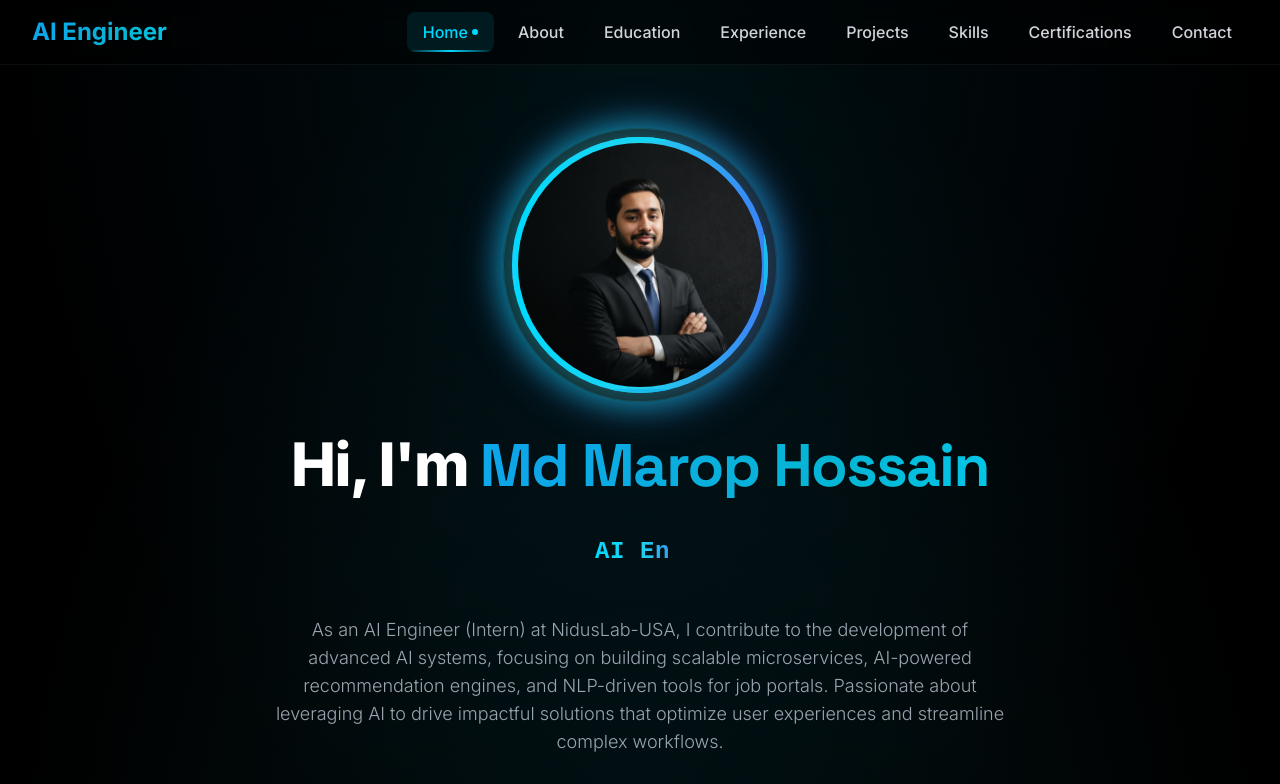
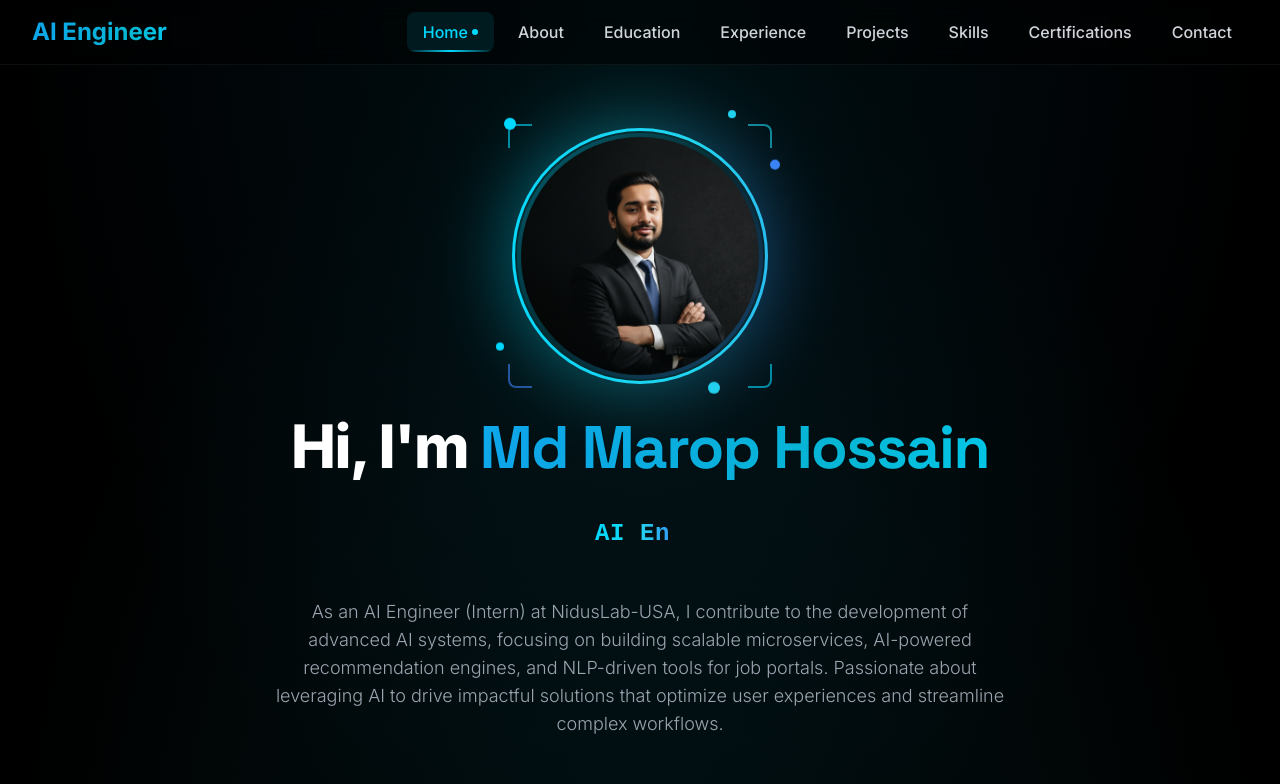
Before and after one commit to md-marop-hossain/md-marop-hossain.github.io, a React (Vite) app: page / in a window 1280 px wide. Shown: the top 784 px of the page. Built offline with nearby package versions, Linux system fonts and the light colour scheme.

Commit message:
redesign profile

```diff
--- a/src/App.jsx
+++ b/src/App.jsx
@@ -695,18 +695,96 @@ function App() {
         >
           <div className="max-w-7xl mx-auto text-center">
             <div className="flex justify-center mb-6 sm:mb-8">
-              <div className="glass-morphism-strong p-2 rounded-full animate-glow">
-                <div className="relative">
-                  <div className="absolute inset-0 bg-gradient-to-r from-primary via-cyan-400 to-blue-500 rounded-full blur-xl opacity-60 animate-pulse-slow"></div>
-                  <img
-                    src="/profile.jpg"
-                    alt="Profile"
-                    className="w-40 h-40 sm:w-48 sm:h-48 md:w-56 md:h-56 lg:w-64 lg:h-64 rounded-full object-cover border-4 border-transparent bg-gradient-to-r from-primary via-cyan-400 to-blue-500 p-[2px] relative z-10"
-                    style={{
-                      borderImage:
-                        "linear-gradient(135deg, #00D9FF, #22D3EE, #0EA5E9) 1",
-                    }}
-                  />
+              <div className="relative group cursor-pointer">
+                {/* Outer rotating ring */}
+                <div className="absolute inset-0 rounded-full">
+                  <svg
+                    className="w-full h-full animate-spin-slow"
+                    style={{ animationDuration: "20s" }}
+                    viewBox="0 0 200 200"
+                  >
+                    <circle
+                      cx="100"
+                      cy="100"
+                      r="95"
+                      fill="none"
+                      stroke="url(#gradient-ring)"
+                      strokeWidth="2"
+                      strokeDasharray="10,5"
+                      opacity="0.3"
+                    />
+                    <defs>
+                      <linearGradient
+                        id="gradient-ring"
+                        x1="0%"
+                        y1="0%"
+                        x2="100%"
+                        y2="100%"
+                      >
+                        <stop offset="0%" stopColor="#00D9FF" />
+                        <stop offset="50%" stopColor="#0EA5E9" />
+                        <stop offset="100%" stopColor="#06B6D4" />
+                      </linearGradient>
+                    </defs>
+                  </svg>
+                </div>
+
+                {/* Floating particles around image */}
+                <div
+                  className="absolute -top-2 -left-2 w-3 h-3 bg-primary rounded-full animate-bounce"
+                  style={{ animationDelay: "0s", animationDuration: "3s" }}
+                ></div>
+                <div
+                  className="absolute -top-4 right-8 w-2 h-2 bg-cyan-400 rounded-full animate-bounce"
+                  style={{ animationDelay: "0.5s", animationDuration: "3.5s" }}
+                ></div>
+                <div
+                  className="absolute top-8 -right-3 w-2.5 h-2.5 bg-blue-500 rounded-full animate-bounce"
+                  style={{ animationDelay: "1s", animationDuration: "4s" }}
+                ></div>
+                <div
+                  className="absolute bottom-8 -left-4 w-2 h-2 bg-primary rounded-full animate-bounce"
+                  style={{ animationDelay: "1.5s", animationDuration: "3.2s" }}
+                ></div>
+                <div
+                  className="absolute -bottom-3 right-12 w-3 h-3 bg-cyan-400 rounded-full animate-bounce"
+                  style={{ animationDelay: "2s", animationDuration: "3.8s" }}
+                ></div>
+
+                {/* Hexagonal container */}
+                <div className="relative w-40 h-40 sm:w-48 sm:h-48 md:w-56 md:h-56 lg:w-64 lg:h-64 transition-transform duration-500 group-hover:scale-105">
+                  {/* Pulsing glow effect */}
+                  <div className="absolute inset-0 bg-gradient-to-r from-primary via-cyan-400 to-blue-500 rounded-full blur-2xl opacity-40 group-hover:opacity-70 transition-opacity duration-500 animate-pulse-slow"></div>
+
+                  {/* Hexagonal border effect */}
+                  <div className="absolute inset-0 rounded-full p-[3px] bg-gradient-to-r from-primary via-cyan-400 to-blue-500 animate-gradient bg-[length:200%_auto]">
+                    <div className="w-full h-full rounded-full bg-black/80 p-[2px]">
+                      {/* Inner glowing border */}
+                      <div className="w-full h-full rounded-full bg-gradient-to-br from-primary/30 via-transparent to-blue-500/30 p-1">
+                        <div className="w-full h-full rounded-full overflow-hidden relative">
+                          {/* Shine effect on hover */}
+                          <div className="absolute inset-0 bg-gradient-to-r from-transparent via-white/20 to-transparent -translate-x-full group-hover:translate-x-full transition-transform duration-1000 ease-in-out"></div>
+
+                          <img
+                            src="/profile.jpg"
+                            alt="Profile"
+                            className="w-full h-full object-cover relative z-10 group-hover:scale-110 transition-transform duration-500"
+                          />
+                        </div>
+                      </div>
+                    </div>
+                  </div>
+
+                  {/* Corner accent elements */}
+                  <div className="absolute -top-1 -left-1 w-6 h-6 border-t-2 border-l-2 border-primary rounded-tl-lg opacity-60 group-hover:opacity-100 transition-opacity"></div>
+                  <div className="absolute -top-1 -right-1 w-6 h-6 border-t-2 border-r-2 border-cyan-400 rounded-tr-lg opacity-60 group-hover:opacity-100 transition-opacity"></div>
+                  <div className="absolute -bottom-1 -left-1 w-6 h-6 border-b-2 border-l-2 border-blue-500 rounded-bl-lg opacity-60 group-hover:opacity-100 transition-opacity"></div>
+                  <div className="absolute -bottom-1 -right-1 w-6 h-6 border-b-2 border-r-2 border-primary rounded-br-lg opacity-60 group-hover:opacity-100 transition-opacity"></div>
+                </div>
+
+                {/* AI Badge indicator */}
+                <div className="absolute -bottom-2 left-1/2 transform -translate-x-1/2 bg-gradient-to-r from-primary via-cyan-400 to-blue-500 text-black px-4 py-1.5 rounded-full text-xs font-bold shadow-lg shadow-primary/50 opacity-0 group-hover:opacity-100 transition-opacity duration-300">
+                  AI Engineer
                 </div>
               </div>
             </div>
--- a/tailwind.config.js
+++ b/tailwind.config.js
@@ -50,6 +50,8 @@ export default {
         'fadeIn': 'fadeIn 0.5s ease-in',
         'pulse-slow': 'pulse 3s cubic-bezier(0.4, 0, 0.6, 1) infinite',
         'gradient': 'gradient 8s linear infinite',
+        'spin-slow': 'spin 20s linear infinite',
+        'bounce': 'bounce 3s ease-in-out infinite',
       },
       keyframes: {
         float: {
```
